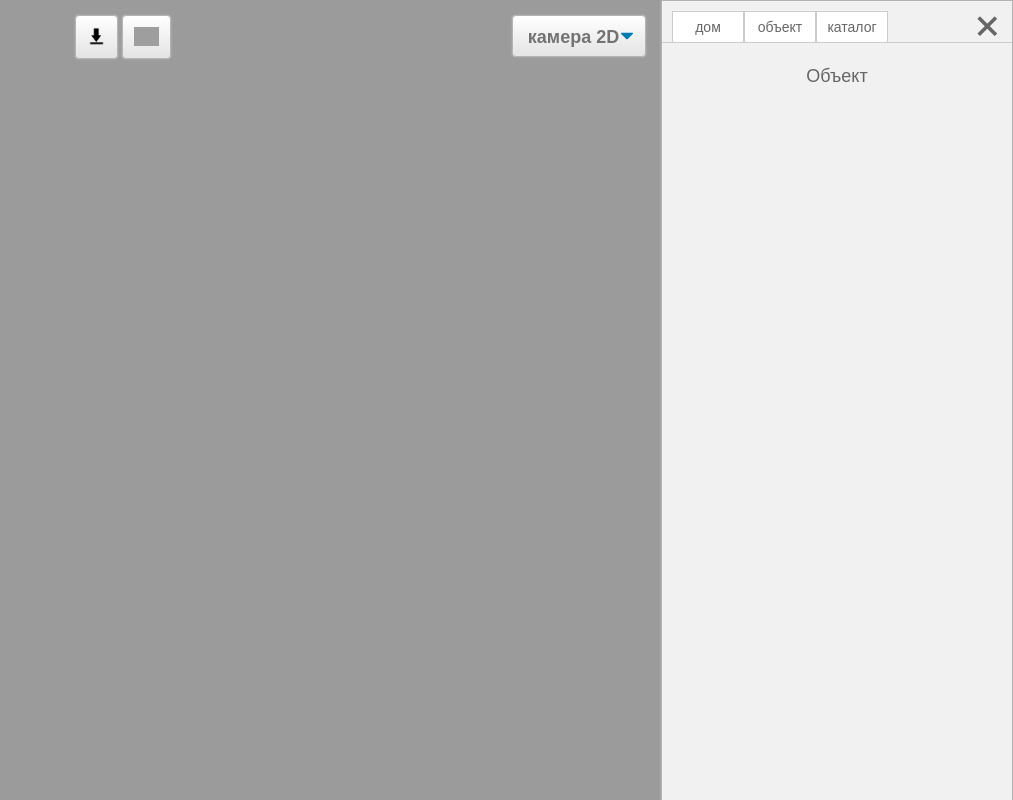
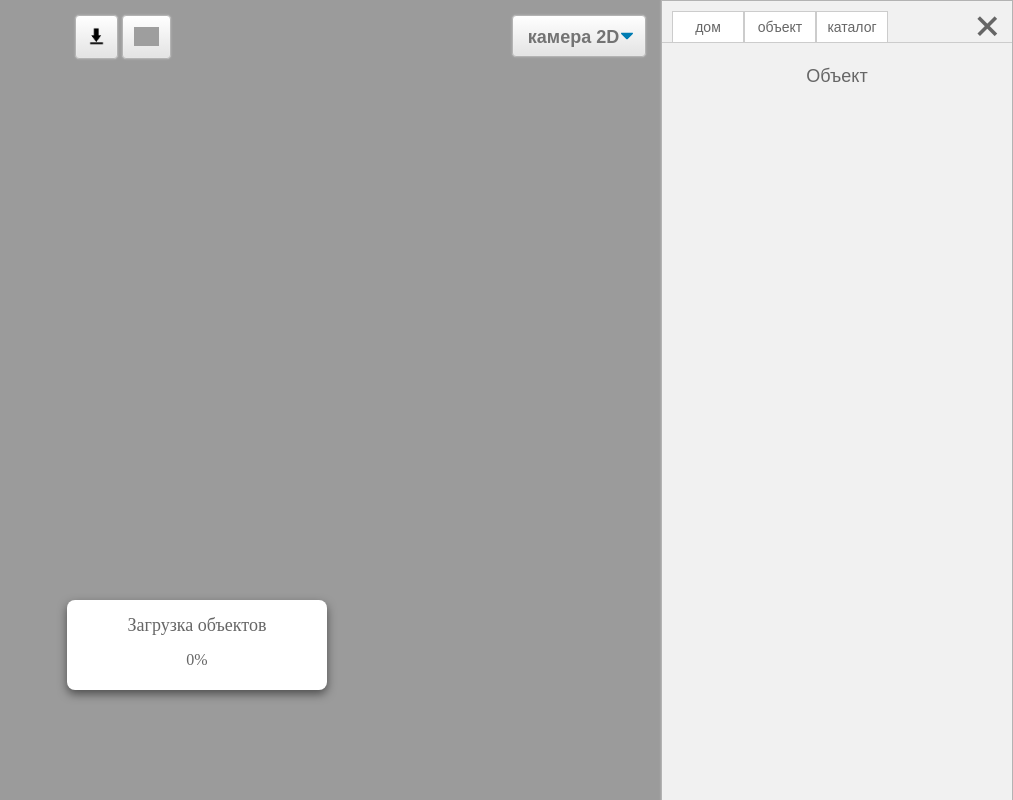
Before and after one commit to vitalikv/localtest.vim.myplan.pro, a PHP site: page / in a window 1280 px wide. Shown: the whole page, without its empty margins (267-1280 px from the left). Run offline with PHP 8.4, Linux system fonts and the light colour scheme; some libraries are stand-ins or nearby versions; grey boxes are pictures that could not be loaded.

Commit message:
38 индикатор загрузки объектов

```diff
--- a/include/top_1.php
+++ b/include/top_1.php
@@ -71,3 +71,23 @@
 		<div class="button1 button_gradient_1" nameId='butt_load_obj_2'>загрузить по ссылке</div>
 	</div>
 </div>
+
+
+
+
+
+<div style="position: absolute; width: 100%; bottom: 110px; z-index: 2;" nameId="menu_loader_slider_UI">
+
+	<div style="width: 260px; height: 60px; margin: auto; padding-bottom: 30px; background: #ffffff; border-radius: 8px; box-shadow: 0 4px 10px 0 rgba(0, 0, 0, 0.5);">
+
+		<div style="padding: 15px 0 0 0; font-size: 18px; text-align: center; color: #666;">
+			Загрузка объектов
+		</div>
+
+		<div style="padding: 15px 0; font-size: 16px; text-align: center; color: #666;" nameId="txt_loader_slider_UI">
+			0%
+		</div>
+
+	</div>
+
+</div>
--- a/saveLoad.js
+++ b/saveLoad.js
@@ -855,9 +855,14 @@ function loadObjFromBase(cdm)
 
 			infProject.project.load.furn[infProject.project.load.furn.length] = furn[i].id;
 
+			console.log(infProject.project.load.furn.length, infProject.project.file.object.length);
+
+			$('[nameId="txt_loader_slider_UI"]').text(((infProject.project.load.furn.length/infProject.project.file.object.length)*100) + '%');
+
 			if(infProject.project.load.furn.length == infProject.project.file.object.length)
 			{
 				readyProject();
+				$('[nameId="menu_loader_slider_UI"]').hide();
 			}
 		}
 	}
```
